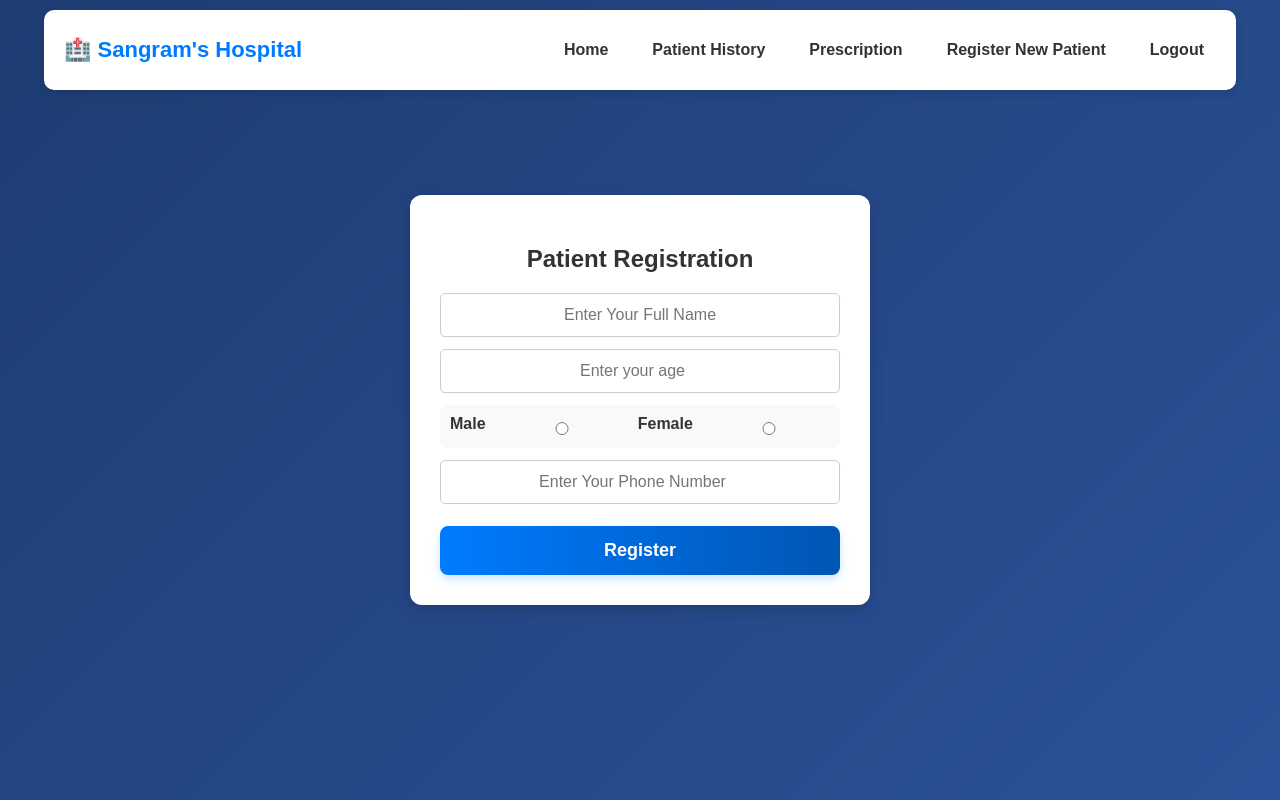
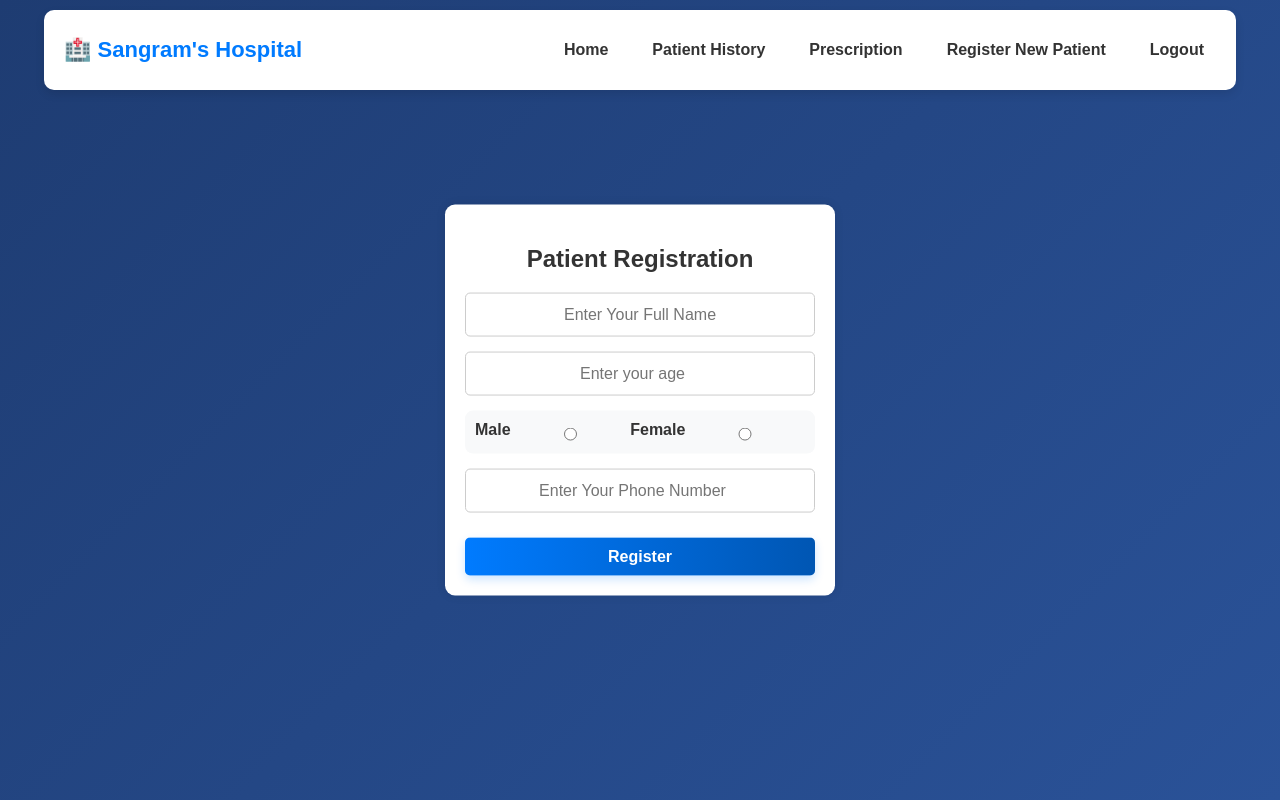
Before and after one commit to sangram72/Hospital_OPD_System, a React (Vite) app: page /Reg in a window 1280 px wide. Built offline with nearby package versions, Linux system fonts and the light colour scheme; no server answers; sample sign-in values are in the browser's storage.

Commit message:
Update Login.css

```diff
--- a/src/Components/Login/Login.css
+++ b/src/Components/Login/Login.css
@@ -1,127 +1,72 @@
-body {
-    font-family: Arial, sans-serif;
-    background: linear-gradient(135deg, #1e3c72, #2a5298);
-    display: flex;
-    justify-content: center;
-    align-items: center;
-    height: 100vh;
-    margin: 0;
+.container {
+  max-width: 350px;
+  margin: auto;
   padding: 20px;
+  background: white;
+  border-radius: 10px;
+  box-shadow: 0 0 10px rgba(0, 0, 0, 0.1);
+  text-align: center;
 }
 
-  .container {
-    background: #ffffff;
-    padding: 30px;
-    border-radius: 12px;
-    box-shadow: 0px 6px 15px rgba(0, 0, 0, 0.15);
-    width: 100%;
-    max-width: 400px;
-    text-align: center;
-    position: absolute;
-    top: 50%;
-    left: 50%;
-    transform: translate(-50%, -50%);
-  }
-
-  h2 {
-    text-align: center;
-    color: #333;
-    margin-bottom: 20px;
-    font-size: 24px;
-    font-weight: bold;
+.input-wrapper {
+  position: relative;
+  margin-bottom: 15px;
 }
 
 .input-field {
-    width: calc(100% - 22px);
-    padding: 12px;
-    margin: 12px 0;
+  width: 100%;
+  padding: 10px;
+  padding-right: 40px; /* Ensure space for eye icon */
   border: 1px solid #ccc;
-    border-radius: 8px;
-    display: block;
-    font-size: 16px;
-    transition: all 0.3s ease-in-out;
-  }
-
-  .input-field:focus {
-    border-color: #007bff;
-    box-shadow: 0px 0px 8px rgba(0, 123, 255, 0.5);
-    outline: none;
-  }
-
-  label {
-    font-weight: bold;
-    color: #333;
+  border-radius: 5px;
   font-size: 16px;
 }
 
-  .radio-group {
-    display: flex;
-    justify-content: center;
-    gap: 15px;
-    align-items: center;
-    margin: 12px 0;
+.password-wrapper {
+  position: relative;
+}
+
+.eye-icon {
+  position: absolute;
+  top: 50%;
+  right: 10px;
+  transform: translateY(-50%);
+  cursor: pointer;
+  font-size: 20px;
+  color: #888;
+}
+
+.eye-icon:hover {
+  color: #333;
 }
 
 button {
   width: 100%;
-    padding: 14px;
-    background: linear-gradient(90deg, #007bff, #0056b3);
+  padding: 10px;
+  background-color: #007bff;
   color: white;
   border: none;
-    border-radius: 8px;
-    font-size: 18px;
-    font-weight: bold;
+  border-radius: 5px;
+  font-size: 16px;
   cursor: pointer;
-    transition: background 0.3s ease-in-out;
-    box-shadow: 0px 4px 10px rgba(0, 123, 255, 0.2);
 }
 
-  button:hover {
-    background: linear-gradient(90deg, #0056b3, #003f80);
-    box-shadow: 0px 6px 15px rgba(0, 123, 255, 0.3);
+button:disabled {
+  background-color: #ccc;
 }
-
 
 .loading-overlay {
   position: absolute;
-    top: 50%;
-    left: 50%;
-    width: 100vw;
-    height: 100vw;
-    transform: translate(-50%, -50%);
-    background: rgba(255, 255, 255, 0.8);
-    padding: 20px;
+  width: 100%;
+  height: 100%;
+  background: rgba(255, 255, 255, 0.7);
+  display: flex;
+  align-items: center;
+  justify-content: center;
   border-radius: 10px;
-    display: flex;
-    justify-content: center;
-    align-items: center;
-    z-index: 9999;
 }
 
 .loading-image {
-    width: 100px;
-    height: 100px;
+  width: 50px;
+  height: 50px;
 }
-
-
-  @media (max-width: 768px) {
-    body {
-      display: flex;
-      justify-content: center;
-      align-items: center;
-      height: 100vh;
-      padding: 20px;
-    }
-    .container {
-      width: 70%;
-      max-width: 350px;
-    }
-
-  }
-
-  .button-group {
-    display: flex;
-    flex-direction: column;
-    gap: 10px; /* Space between buttons */
-    margin-top: 15px;
-  }
```
Lines whose indentation alone changed are shown as unchanged.
